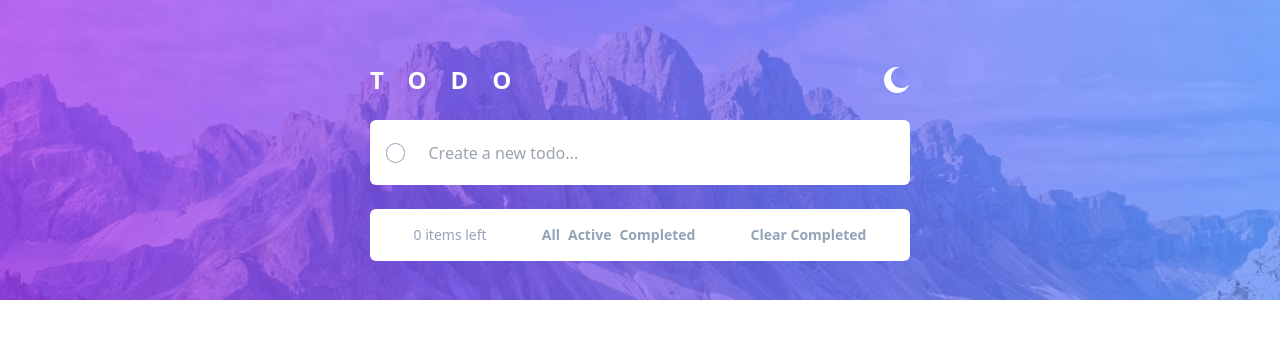
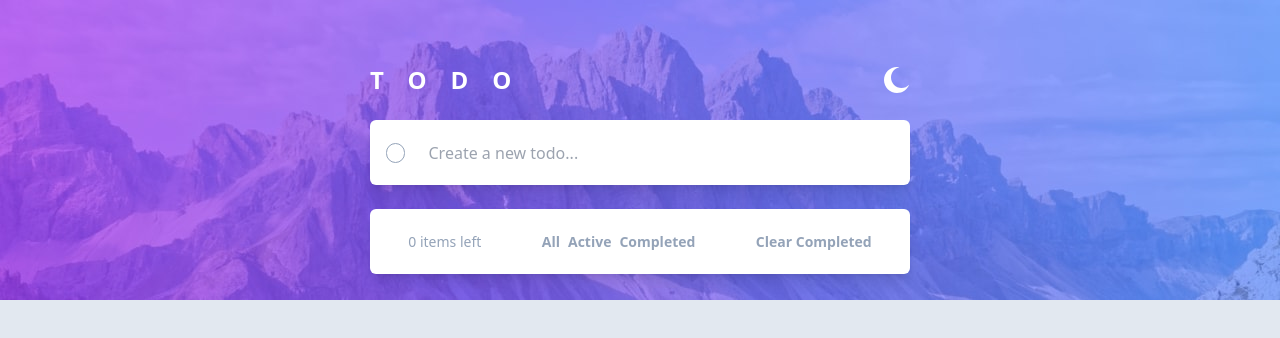
Before and after one commit to andrewsanc/todo-ts-react, a React (Vite) app: page / in a window 1280 px wide. Shown: the top 338 px of the page. Built offline with nearby package versions, Linux system fonts and the light colour scheme.

Commit message:
feat. remove a todo from list functionality

```diff
--- a/src/App.tsx
+++ b/src/App.tsx
@@ -18,14 +18,24 @@ export default function App() {
     setTodos(todos.filter((todo) => !todo.isComplete));
   }
 
+  function deleteTodo(i: number) {
+    todos.splice(i, 1);
+    setTodos([...todos]);
+  }
+
   return (
-    <div className="h-screen relative flex flex-col items-center sm:w-full gap-6">
+    <div className="bg-slate-200 h-screen">
       <HeroImage />
-      <Header />
-      <TodoForm addTodo={addTodo} />
-      <div className="flex flex-col bg-white rounded-md sm:w-[540px] w-[325px]">
-        {todos && todos.map((todo, i) => <Todo todo={todo} key={i} />)}
-        <FormControls todoSize={todos.length} clearTodos={clearTodos} />
+      <div className="relative flex flex-col items-center sm:w-full gap-6">
+        <Header />
+        <TodoForm addTodo={addTodo} />
+        <div className="flex flex-col bg-white rounded-md sm:w-[540px] w-[325px] shadow-lg">
+          {todos &&
+            todos.map((todo, i) => (
+              <Todo todo={todo} key={i} deleteTodo={() => deleteTodo(i)} />
+            ))}
+          <FormControls todoSize={todos.length} clearTodos={clearTodos} />
+        </div>
       </div>
     </div>
   );
--- a/src/components/form-controls.tsx
+++ b/src/components/form-controls.tsx
@@ -9,14 +9,21 @@ export default function FormControls(props: FormControlsProps) {
   const { todoSize, clearTodos } = props;
 
   return (
-    <div className="flex items-center justify-around px-2 py-4 mx-2">
-      <p className="text-slate-400 text-sm">{todoSize} items left</p>
-      <div className="flex gap-2">
+    <>
+      <div className="flex items-center justify-around px-2 py-4 h-[65px]">
+        <p className="text-slate-400 text-sm">{todoSize} items left</p>
+        <div className="hidden sm:flex gap-2">
+          <Button text="All" />
+          <Button text="Active" />
+          <Button text=" Completed" />
+        </div>
+        <Button text="Clear Completed" onClick={clearTodos} />
+      </div>
+      <div className="flex items-center justify-center gap-2 sm:hidden">
         <Button text="All" />
         <Button text="Active" />
         <Button text=" Completed" />
       </div>
-      <Button text="Clear Completed" onClick={clearTodos} />
-    </div>
+    </>
   );
 }
--- a/src/components/todo-form.tsx
+++ b/src/components/todo-form.tsx
@@ -18,7 +18,7 @@ export default function TodoForm(props: TodoFormProp) {
 
   return (
     <form onSubmit={handleOnSubmit}>
-      <div className="flex items-center bg-white rounded-md sm:w-[540px] w-[325px] sm:h-[65px] h-[50px] px-4 gap-6">
+      <div className="flex items-center bg-white rounded-md sm:w-[540px] w-[325px] sm:h-[65px] h-[50px] px-4 gap-6 shadow-lg">
         <Circle />
         <input
           className="w-full text-slate-400 rounded-md active:border-none sm:h-[65px] h-[50px] focus:outline-none focus:text-slate-700"
--- a/src/components/todo.tsx
+++ b/src/components/todo.tsx
@@ -5,18 +5,20 @@ import DeleteIcon from "../assets/icon-cross.svg";
 
 interface TodoProps {
   todo: TodoType;
+  deleteTodo: () => void;
 }
 
 export default function Todo(prop: TodoProps) {
   const {
     todo: { title, isComplete },
+    deleteTodo,
   } = prop;
 
   return (
     <div className="flex items-center gap-4 px-2 py-4 mx-2 border-b-2">
       <Circle />
-      <div className="grow text-slate-700">{title}</div>
-      <IconButton icon={DeleteIcon} />
+      <div className="grow text-slate-700 text-ellipsis">{title}</div>
+      <IconButton icon={DeleteIcon} onClick={deleteTodo} />
     </div>
   );
 }
--- a/src/components/ui/hero-image.tsx
+++ b/src/components/ui/hero-image.tsx
@@ -2,7 +2,7 @@ import BgLight from "../../assets/bg-desktop-light.jpg";
 
 export default function HeroImage() {
   return (
-    <div className="absolute w-full h-[200px] sm:h-[300px] bg-center bg-no-repeat -z-10">
+    <div className="absolute w-full h-[200px] sm:h-[300px] bg-center bg-no-repeat">
       <img className="w-full h-full object-cover" src={BgLight} />
     </div>
   );
--- a/src/components/ui/icon-button.tsx
+++ b/src/components/ui/icon-button.tsx
@@ -1,13 +1,14 @@
 interface IconButtonProps {
   icon: string;
+  onClick?: () => void;
 }
 
 export default function IconButton(props: IconButtonProps) {
-  const { icon } = props;
+  const { icon, onClick } = props;
 
   return (
     <div className="flex gap-4">
-      <button>
+      <button onClick={onClick}>
         <img src={icon} />
       </button>
     </div>
```
